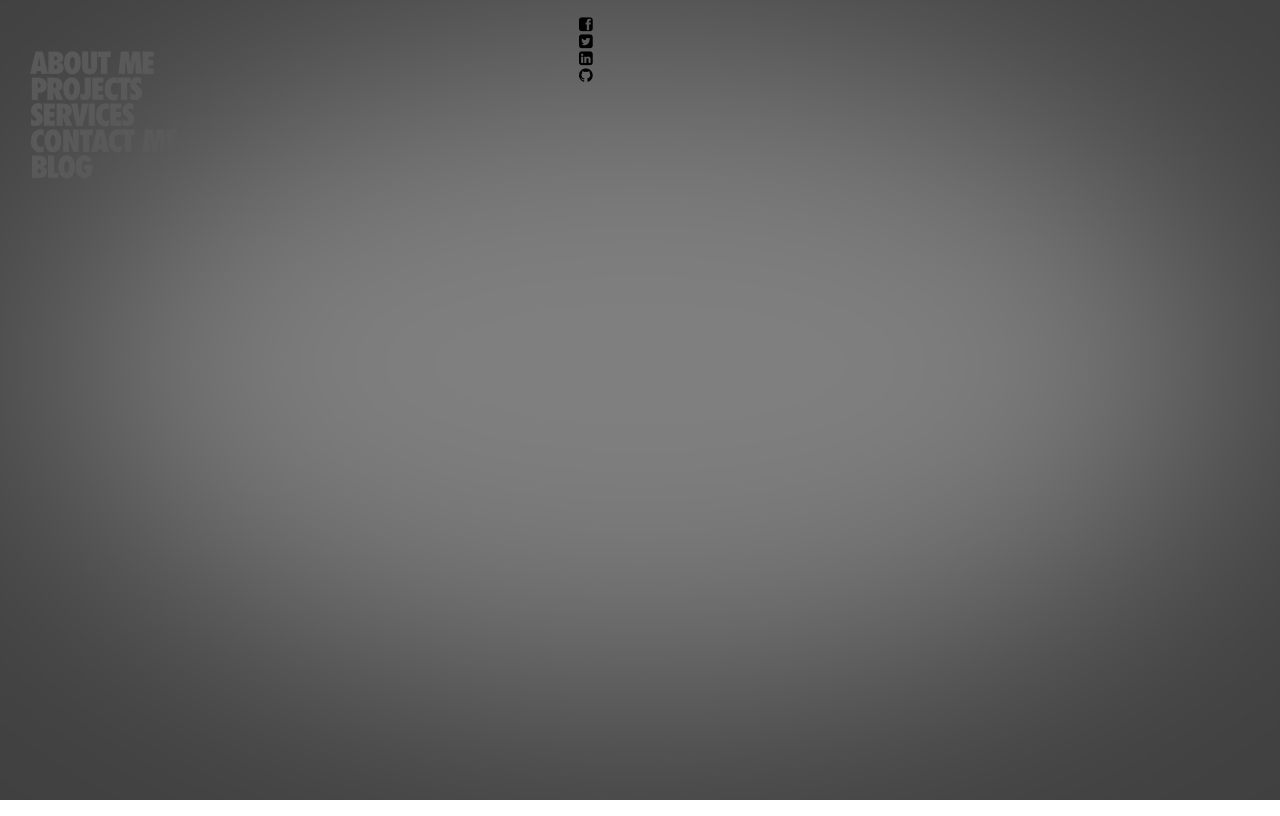
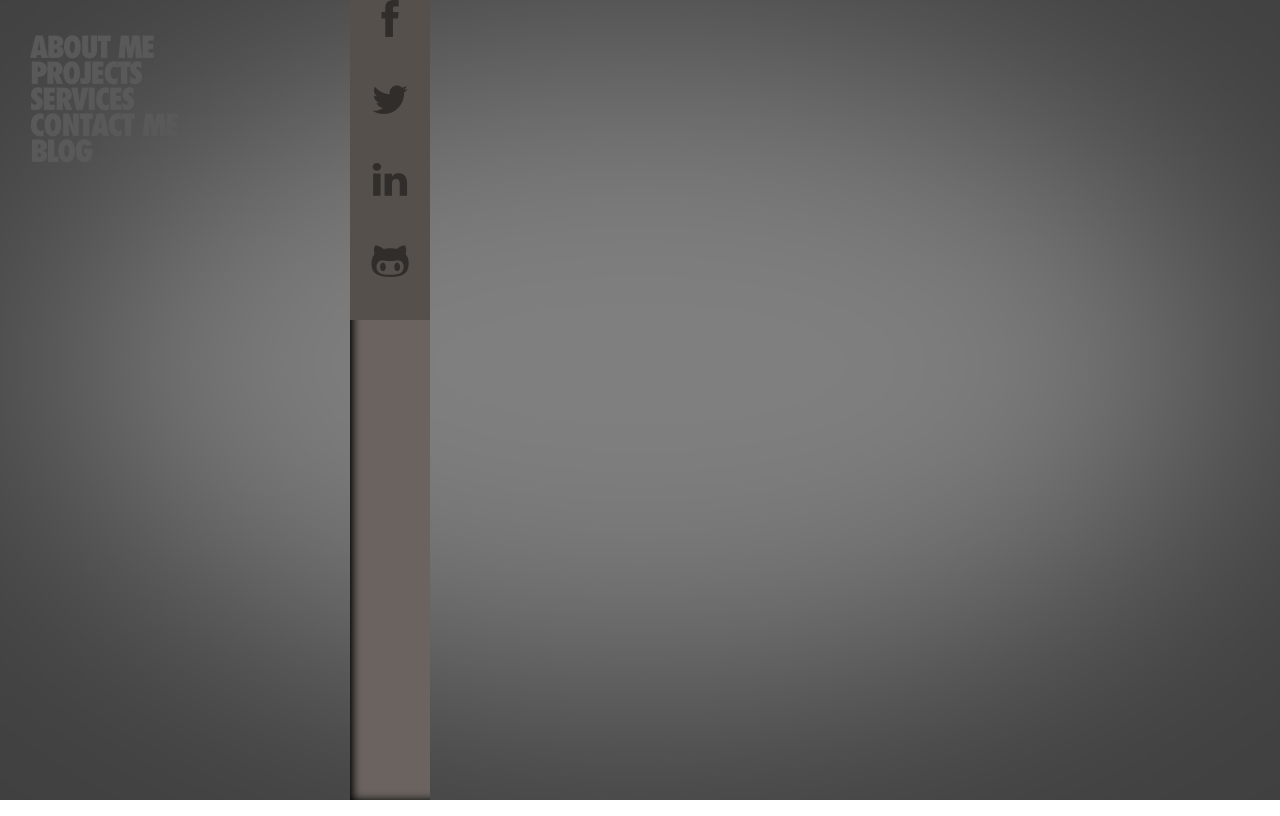
Before and after one commit to mustafazaki/portfolio, a website: page index.html in a window 1280 px wide. Drawn offline with Linux system fonts and the light colour scheme; no server answers.

Commit message:
first commit

```diff
--- a/css/style.css
+++ b/css/style.css
@@ -37,7 +37,8 @@ textarea {
   font-family: sans-serif; }
 
 body {
-  margin: 0; }
+  margin: 0;
+  padding: 0; }
 
 a {
   background: transparent;
@@ -192,6 +193,10 @@ button::-moz-focus-inner, input::-moz-focus-inner {
 li {
   list-style: none; }
 
+ul, ol {
+  margin: 0;
+  padding: 0; }
+
 textarea {
   overflow: auto;
   vertical-align: top; }
@@ -263,15 +268,35 @@ body {
       position: relative; }
 
 .links__section {
-  font-family: "FontAwesome"; }
-  .links__section li:nth-child(1) a:after {
-    content: "\f082"; }
-  .links__section li:nth-child(2) a:after {
-    content: "\f081"; }
-  .links__section li:nth-child(3) a:after {
-    content: "\f08c"; }
-  .links__section li:nth-child(4) a:after {
-    content: "\f09b"; }
+  font-family: "FontAwesome";
+  left: 350px;
+  color: #302d2b;
+  background: #fff;
+  left: 350px;
+  width: 80px;
+  position: absolute;
+  top: 0;
+  height: 100%;
+  background: #6a635f;
+  box-shadow: inset 7px -4px 8px -4px black; }
+  .links__section li {
+    width: 100%;
+    float: left;
+    height: 80px;
+    text-align: center;
+    background: #56504d; }
+    .links__section li:nth-child(1) a:after {
+      content: "\f09a";
+      font-size: 40px; }
+    .links__section li:nth-child(2) a:after {
+      content: "\f099";
+      font-size: 40px; }
+    .links__section li:nth-child(3) a:after {
+      content: "\f0e1";
+      font-size: 40px; }
+    .links__section li:nth-child(4) a:after {
+      content: "\f113";
+      font-size: 40px; }
 
 .menu__nav {
   font: 35px "3826";
--- a/js/app.js
+++ b/js/app.js
@@ -28,7 +28,7 @@ var app = {
 		request.send();
 	},
 	init: function() {
-		app.getAndSetFbCover();
+	//	app.getAndSetFbCover();
 	}
 
 
--- a/scss/modules/about.scss
+++ b/scss/modules/about.scss
@@ -9,7 +9,7 @@
   font: italic 14px $primary-font;
   color: $secondary-color;
   position: absolute;
-  left: 350px;
+  left: $container-left;
   background: #fff;
 
   .thumb__div {
--- a/scss/modules/links.scss
+++ b/scss/modules/links.scss
@@ -3,17 +3,25 @@
 
 .links__section {
   font-family: $font-awesome;
+  left: $container-left;
+  color: #302d2b;
+  background: #fff;
+  @include container-small(#6a635f, #000);
 
-  li{
+  li {
+	width: 100%;
+	float: left;
+	height: 80px;
+	text-align: center;
+	background: #56504d;
 	$i: 1;
-	$animals: "\f082", '\f081', '\f08c', '\f09b';
+	$animals: "\f09a", '\f099', '\f0e1', '\f113';
 	@each $section in $animals {
 	  &:nth-child(#{$i}) a:after {
 		content: nth($animals, $i);
+		font-size: 40px;
 		$i: $i+1;
 	  }
 	}
   }
-
-
 }
--- a/scss/normalize.scss
+++ b/scss/normalize.scss
@@ -52,7 +52,7 @@ hgroup,
 nav,
 section,
 summary {
-  display: block;
+ display: block;
 }
 
 // Corrects inline-block display not defined in IE6/7/8/9 & FF3
@@ -117,6 +117,7 @@ textarea {
 
 body {
   margin: 0;
+  padding: 0;
 }
 
 // =============================================================================
@@ -309,7 +310,7 @@ sub {
   menu,
   ol,
   ul {
-	margin: 1em 0;
+	margin:0 0;
   }
 }
 
@@ -510,6 +511,11 @@ li{
 
   list-style: none;
 }
+ul,ol{
+
+  margin: 0;
+  padding: 0;
+}
 // 1. Removes default vertical scrollbar in IE6/7/8/9
 // 2. Improves readability and alignment in all browsers
 
```
Also changed, not shown: scss/_functions.scss (+14 -8 lines).
